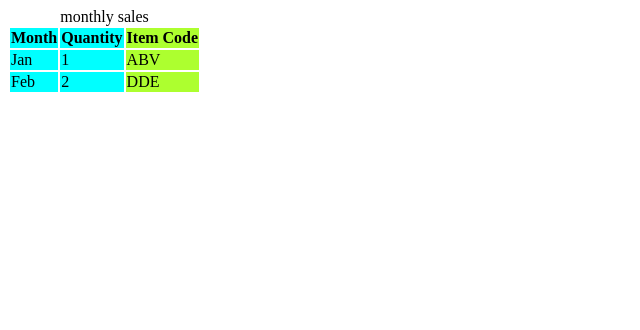
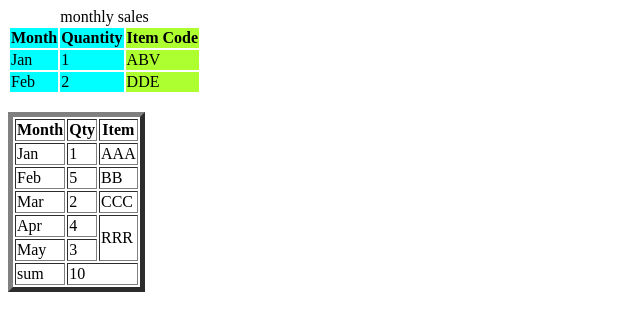
Before and after one commit to HidayatRivai2020/HTML, a plain HTML site: page table.html in a window 1280 px wide. Shown: the whole page, without its empty margins (0-640 px from the left). Drawn offline with Linux system fonts and the light colour scheme.

Commit message:
Table span

```diff
--- a/table.html
+++ b/table.html
@@ -29,5 +29,47 @@
             <td>DDE</td>
         </tr>
     </table>
+    <br>
+    <table border="5">
+        <thead>
+            <tr>
+                <th>Month</th>
+                <th>Qty</th>
+                <th>Item</th>
+            </tr>
+        </thead>
+        <tbody>
+            <tr>
+                <td>Jan</td>
+                <td>1</td>
+                <td>AAA</td>
+            </tr>
+            <tr>
+                <td>Feb</td>
+                <td>5</td>
+                <td>BB</td>
+            </tr>
+            <tr>
+                <td>Mar</td>
+                <td>2</td>
+                <td>CCC</td>
+            </tr>
+            <tr>
+                <td>Apr</td>
+                <td>4</td>
+                <td rowspan="2">RRR</td>
+            </tr>
+            <tr>
+                <td>May</td>
+                <td>3</td>
+            </tr>
+        </tbody>
+        <tfoot>
+            <tr>
+                <td>sum</td>
+                <td colspan="2">10</td>
+            </tr>
+        </tfoot>
+    </table>
 </body>
 </html>
```
Also changed, not shown: 1 other file.
